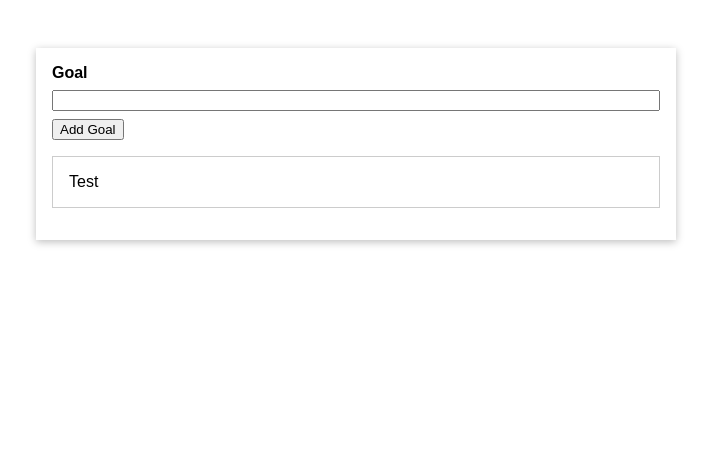
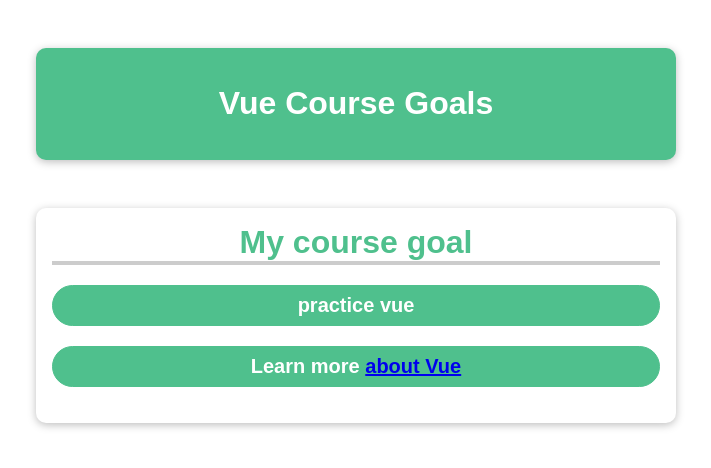
Before and after one commit to M0narc/Vue-udemy, a plain HTML site: page index.html in a window 1280 px wide. Shown: the whole page, without its empty margins (284-995 px from the left). Drawn offline with nearby package versions, Linux system fonts and the light colour scheme; files whose address does not match are found by name.

Commit message:
updated version with a trash folder

```diff
--- /dev/null
+++ b/app.js
@@ -0,0 +1,21 @@
+const app = Vue.createApp({
+    data() {
+        return {
+            courseGoalA: 'practice vue',
+            courseGoalB: 'or not, whatever',
+            vueLink: 'https://vuejs.org/'
+        };
+    },
+    methods: {
+        outputGoal() {
+            const randomNumber = Math.random();
+            if (randomNumber < 0.5) {
+                return this.courseGoalA;
+            } else {
+                return this.courseGoalB;
+            }
+        }
+    }
+});
+// it needs a css selector (id in this case)
+app.mount('#user-goal');
--- a/css/styles.css
+++ b/css/styles.css
@@ -3,38 +3,76 @@
 }
 
 html {
-  font-family: sans-serif;
+  font-family: 'Jost', sans-serif;
 }
 
 body {
   margin: 0;
 }
 
-#app {
+header {
+  box-shadow: 0 2px 8px rgba(0, 0, 0, 0.26);
   margin: 3rem auto;
+  border-radius: 10px;
+  padding: 1rem;
+  background-color: #4fc08d;
+  color: white;
+  text-align: center;
+  width: 90%;
   max-width: 40rem;
-  padding: 1rem;
-  box-shadow: 0 2px 8px rgba(0, 0, 0, 0.26);
 }
 
-label, input {
-  margin-bottom: 0.5rem;
-  display: block;
-  width: 100%;
+#user-goal {
+  box-shadow: 0 2px 8px rgba(0, 0, 0, 0.26);
+  margin: 3rem auto;
+  border-radius: 10px;
+  padding: 1rem;
+  text-align: center;
+  width: 90%;
+  max-width: 40rem;
 }
 
-label {
-  font-weight: bold;
+#user-goal h2 {
+  font-size: 2rem;
+  border-bottom: 4px solid #ccc;
+  color: #4fc08d;
+  margin: 0 0 1rem 0;
 }
 
-ul {
-  list-style: none;
-  margin: 1rem 0;
-  padding: 0;
+#user-goal p {
+  font-size: 1.25rem;
+  font-weight: bold;
+  border: 1px solid #4fc08d;
+  background-color: #4fc08d;
+  color: white;
+  padding: 0.5rem;
+  border-radius: 25px;
 }
 
-li {
-  margin: 1rem 0;
-  padding: 1rem;
+#user-goal input {
+  font: inherit;
   border: 1px solid #ccc;
 }
+
+#user-goal input:focus {
+  outline: none;
+  border-color: #1b995e;
+  background-color: #d7fdeb;
+}
+
+#user-goal button {
+  font: inherit;
+  cursor: pointer;
+  border: 1px solid #ff0077;
+  background-color: #ff0077;
+  color: white;
+  padding: 0.05rem 1rem;
+  box-shadow: 1px 1px 2px rgba(0, 0, 0, 0.26);
+}
+
+#user-goal button:hover,
+#user-goal button:active {
+  background-color: #ec3169;
+  border-color: #ec3169;
+  box-shadow: 1px 1px 4px rgba(0, 0, 0, 0.26);
+}
--- a/index.html
+++ b/index.html
@@ -7,16 +7,18 @@
     <link rel="stylesheet" href="/css/styles.css" />
   </head>
   <body>
-    <div id="app">
-      <div>
-        <label for="goal">Goal</label>
-        <input type="text" id="goal" />
-        <button>Add Goal</button>
-      </div>
-      <ul>
-        <li>Test</li>
-      </ul>
-    </div>
+    <header>
+      <h1>Vue Course Goals</h1>
+    </header>
+    <section id="user-goal">
+      <h2>My course goal</h2>
+      <!--interpolation-->
+      <p>{{ outputGoal() }}</p>
+      <!--using the "v-bind" directive to use data
+      IN the attributes tags-->
+      <p>Learn more <a v-bind:href="vueLink">about Vue</a></p>
+    </section>
+    <script src="https://unpkg.com/vue@3"></script>
     <script src="app.js"></script>
   </body>
 </html>
--- a/trash/app.js
+++ b/trash/app.js
@@ -1,3 +1,6 @@
+//this is a declarative approach using Vue
+//declarative == we declare a template lol
+
 Vue.createApp({
     //a property name data which has a funct as a value
     data() {
```
Also changed, not shown: 1 other file.
